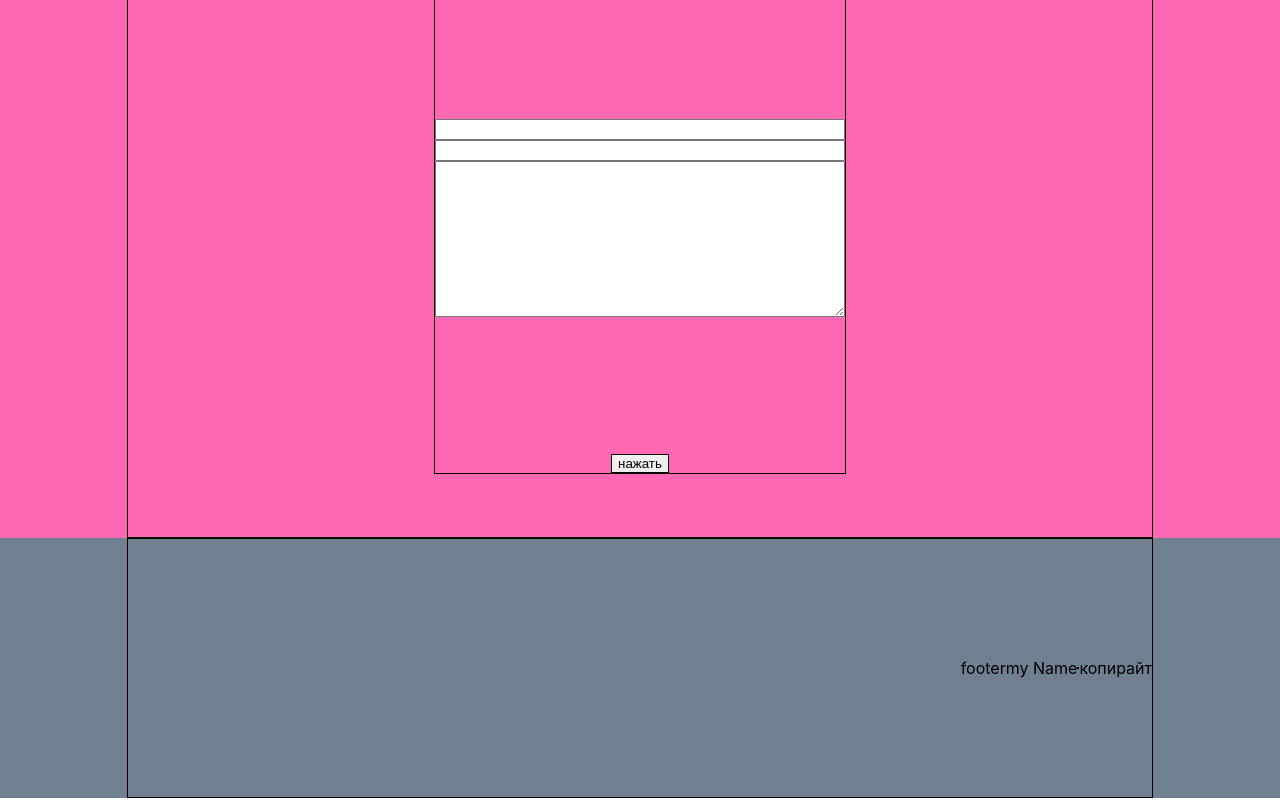
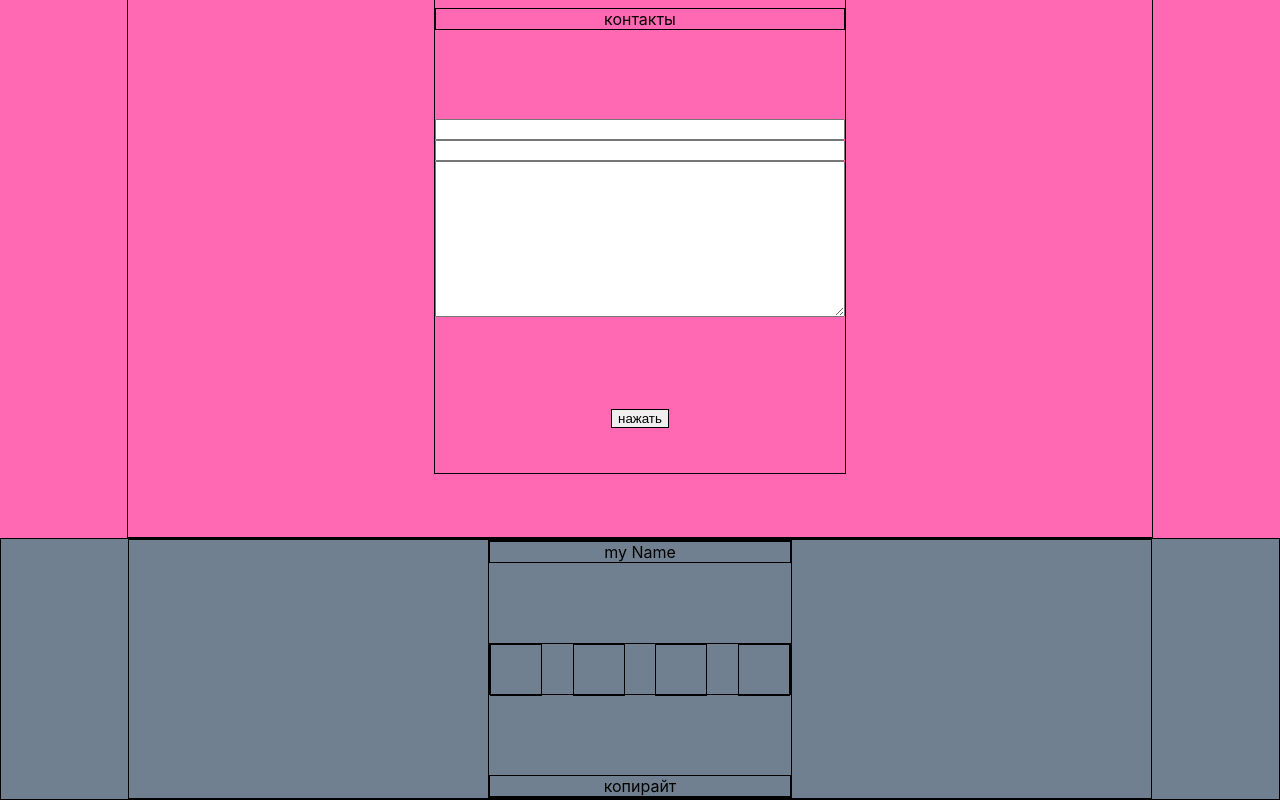
Before and after one commit to VadzimFiadoryn/partfolio, a React (Create React App) app: page / in a window 1280 px wide. Shown: the part 1592-2392 px from the top of the page. Built offline with nearby package versions, Linux system fonts and the light colour scheme.

Commit message:
19.02.20

```diff
--- a/src/Contacts.js
+++ b/src/Contacts.js
@@ -9,7 +9,7 @@ function Contacts() {
             <div className={styles.conteiner}>
                 <div className={styles.centr}>
                     <div className={styles.spanBlock}>
-                        <span className={styles.text}>контакты</span>
+                        <span>контакты</span>
                     </div>
                     <form className={styles.formF}>
                         <input/>
--- a/src/Footer.js
+++ b/src/Footer.js
@@ -6,13 +6,31 @@ function Footer() {
     return (
 
         <div className={styles.footer}>
+
             <div className={styles.contener}>
-            footer
-                <span>my Name</span>
-                 <div className={styles.box}>
 
-                 </div>
-                <span>копирайт</span>
+                <div className={styles.obertca}>
+                    <div className={styles.probel}>
+                        <span>my Name</span>
+                    </div>
+                    <div className={styles.box}>
+                        <div className={styles.boxElement}>
+
+                        </div>
+                        <div className={styles.boxElement}>
+
+                        </div>
+                        <div className={styles.boxElement}>
+
+                        </div>
+                        <div className={styles.boxElement}>
+
+                        </div>
+                    </div>
+                    <div className={styles.probel}>
+                        <span>копирайт</span>
+                    </div>
+                </div>
             </div>
         </div>
     )
@@ -20,5 +38,4 @@ function Footer() {
 }
 
 
-
 export default Footer;
--- a/src/contacts.module.css
+++ b/src/contacts.module.css
@@ -4,18 +4,12 @@
     display: flex;
     justify-content: center;
 }
-
-.text {
-    align: "left";
-}
-
 .conteiner {
     width: 80%;
     display: flex;
     justify-content: center;
     align-items: center;
     border: 1px solid;
-
 }
 
 .centr {
@@ -23,8 +17,7 @@
     flex-direction: column;
     height: 80%;
     width: 40%;
-    justify-content: center;
-    justify-content: space-between;
+    justify-content: space-around;
     border: 1px solid;
 }
 
--- a/src/footer.module.css
+++ b/src/footer.module.css
@@ -3,16 +3,37 @@
   background-color: slategray;
   display: flex;
   justify-content: center;
+  border: 1px solid;
 }
 
 .contener {
   width: 80%;
   border: 1px solid;
   display: flex;
-  justify-content: flex-end;
+  flex-direction: column;
   align-items: center;
 }
 .box{
-  grid-template-columns: 100px 100px 200px;
+  display: flex;
+  width: 300px;
+  height: 50px;
+  border: 1px solid;
+  justify-content: space-between;
+}
+
+.obertca {
+  display: flex;
+  flex-direction: column;
+  height: 300px;
+  border: 1px solid;
+  justify-content: space-between;
+}
+.probel{
   border: 1px solid;
 }
+
+.boxElement{
+  border: 1px solid;
+  height: 50px;
+  width: 50px;
+}
--- a/src/slogan.module.css
+++ b/src/slogan.module.css
@@ -17,11 +17,8 @@
   padding: 20px 0;
 }
 .form{
-
   height: 80%;
   display: flex ;
-
   justify-content: center;
-
   align-items: flex-end;
 }
```
Also changed, not shown: src/Main.js (indentation only).
